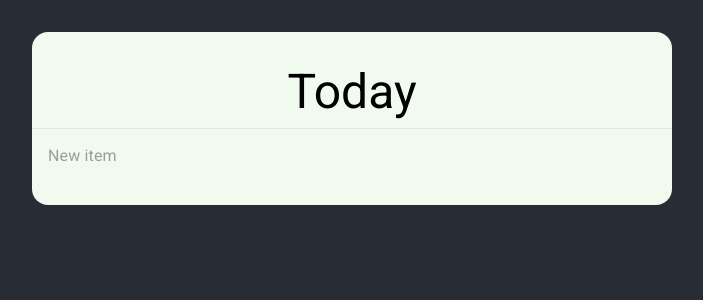
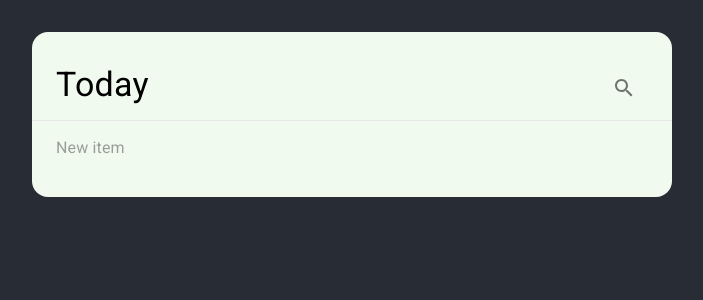
Before and after one commit to owenmedina/dsm-todo, a React (Create React App) app: page / in a window 1280 px wide. Shown: the top 300 px of the page, without its empty margins (288-991 px from the left). Built offline with nearby package versions, Linux system fonts and the light colour scheme.

Commit message:
Add search button

```diff
--- a/package.json
+++ b/package.json
@@ -12,6 +12,7 @@
     "@types/node": "^15.0.2",
     "@types/react": "^17.0.5",
     "@types/react-dom": "^17.0.3",
+    "@types/react-transition-group": "^4.4.1",
     "react": "^17.0.2",
     "react-dom": "^17.0.2",
     "react-scripts": "4.0.3",
--- /dev/null
+++ b/src/components/Search.tsx
@@ -0,0 +1,15 @@
+import { IconButton } from "@material-ui/core";
+import { SearchOutlined } from "@material-ui/icons";
+
+const Search: React.FC = () => {
+    const isExpanded = true;
+
+    const searchButton = <IconButton>
+        <SearchOutlined />
+    </IconButton>
+    return (<div>
+        {searchButton}
+    </div>);
+}
+
+export default Search;
--- a/src/components/ToDoBody.tsx
+++ b/src/components/ToDoBody.tsx
@@ -2,12 +2,25 @@ import React from "react";
 import List from '@material-ui/core/List';
 import ListItem from '@material-ui/core/ListItem';
 import { useState } from 'react';
+import { makeStyles } from "@material-ui/core";
 
 import AddToDoItem from "./AddToDoItem";
 import ToDoList from './ToDoList';
 import Item from '../types/Item';
 
+const useStyles = makeStyles({
+    root: {
+        padding: '0.5rem 1.5rem 0.5rem 1.5rem'
+    },
+    listItem: {
+        paddingRight: '0',
+        paddingLeft: '0'
+    }
+});
+
 const ToDoBody: React.FC = () => {
+    const classes = useStyles();
+
     const itemsKey = 'items';
     const lsItems = window.localStorage.getItem(itemsKey);
     const defaultItems: Array<Item> = lsItems === null ? [] : JSON.parse(lsItems);
@@ -46,9 +59,9 @@ const ToDoBody: React.FC = () => {
         })
     }
 
-    return (<List>
+    return (<List className={classes.root}>
         {items.length > 0 && <ToDoList items={items} toggleDone={toggleDone} deleteItem={deleteItem}/>}
-        <ListItem >
+        <ListItem className={classes.listItem}>
             <AddToDoItem onAdd={addItem}/>
         </ListItem>
     </List>);
--- a/src/components/ToDoHeader.tsx
+++ b/src/components/ToDoHeader.tsx
@@ -1,20 +1,28 @@
 import Typography from "@material-ui/core/Typography";
 import { makeStyles } from "@material-ui/core";
+
+import Search from './Search';
 
 interface Props {
     title: string
 };
 
 const useStyles = makeStyles({
-    title: {
-        padding: '.5rem',
+    header: {
+        padding: '.5rem 1.5rem .5rem 1.5rem',
         borderBottom: '1px solid rgba(229,229,229,.9)',
+
+        display: 'flex',
+        justifyContent: 'space-between',
     }
 });
 
 const ToDoHeader: React.FC<Props> = ({title}) => {
     const classes = useStyles();
-    return (<Typography className={classes.title} variant="h3">{title}</Typography>);
+    return (<div className={classes.header} >
+        <Typography variant="h4">{title}</Typography>
+        <Search />
+        </div>);
 }
 
 export default ToDoHeader;
--- a/src/components/ToDoItem.tsx
+++ b/src/components/ToDoItem.tsx
@@ -10,9 +10,19 @@ const useStyles = (done: boolean) =>
         cursor: 'pointer',
         color: done ? '#c2c2c2' : '#000',
         textDecoration: done ? 'line-through' : 'none',
+        paddingRight: '0',
+        paddingLeft: '0',
 
         display: 'flex',
         justifyContent: 'space-between',
+    },
+    deleteButton: {
+        padding: '0',
+        '&:hover': {
+            color: '#e63946',
+            backgroundColor: 'transparent',
+            transition: 'all 0.2s'
+        }
     }
 });
 
@@ -34,9 +44,9 @@ const ToDoItem: React.FC<Props> = ({id, done, label, toggleDone, deleteItem}) =>
     };
     return (<ListItem className={classes.listItem} onClick={doneHandler}>
         <span>{label}</span>
-        <IconButton aria-label="delete" onClick={deleteHandler}>
-  <DeleteIcon />
-</IconButton>
+        <IconButton className={classes.deleteButton} aria-label="delete" onClick={deleteHandler}>
+            <DeleteIcon />
+        </IconButton>
     </ListItem>);
 };
 
--- a/src/components/ToDoList.tsx
+++ b/src/components/ToDoList.tsx
@@ -16,7 +16,8 @@ const ToDoList: React.FC<Props> = ({items, toggleDone, deleteItem}) => {
     }, [items]);
     const itemComponents = toDoListItems.map(item => <ToDoItem key={item.key} id={item.key} label={item.label} done={item.done} toggleDone={toggleDone} deleteItem={deleteItem}/>);
     return (<div>
-        {itemComponents}
+          {itemComponents}
+
     </div>);
 }
 
```
Also changed, not shown: 1 other file (tests, documents, lock files or other folders).
